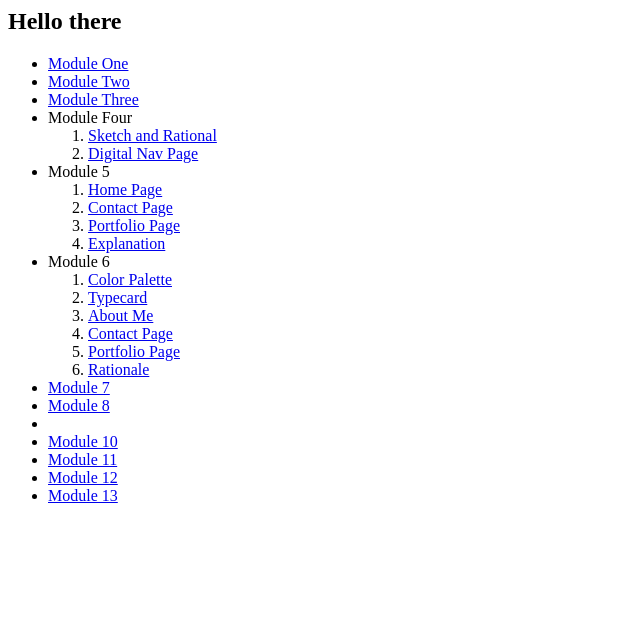
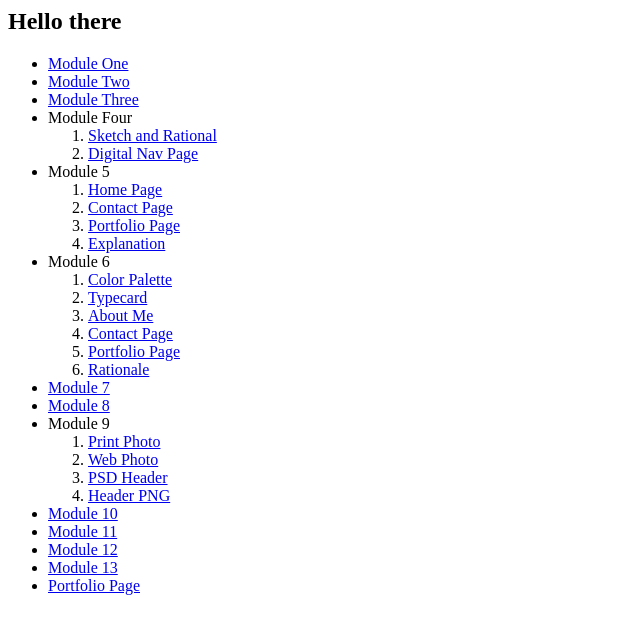
Before and after one commit to Goolsbym/Root, a plain HTML site: page index.html in a window 1280 px wide. Shown: the whole page, without its empty margins (0-640 px from the left). Drawn offline with Linux system fonts and the light colour scheme.

Commit message:
Update index.html

```diff
--- a/index.html
+++ b/index.html
@@ -31,12 +31,19 @@
 
                <li><a href="http://goolsbym.github.io/Root/designdocrevision.pdf">Module 7</a></li>
                 <li><a href="http://goolsbym.github.io/Root/Module%208.pdf">Module 8</a></li>
-                <li></li>
+                <li> Module 9
+                   <ol>
+                      <li><a href="http://goolsbym.github.io/Root/Module9/matt.jpg">Print Photo</a></li>
+                      <li><a href="http://goolsbym.github.io/Root/Module6/mattweb.gif">Web Photo</a></li>
+                      <li><a href="http://goolsbym.github.io/Root/Module6/psdheader.psd">PSD Header</a></li>
+                      <li><a href="http://goolsbym.github.io/Root/Module6/psdheader.png">Header PNG</a></li>
+                   </ol>
+                </li>
                 <li><a href="http://goolsbym.github.io/Root/module10.html">Module 10</a></li>
                 <li><a href="http://goolsbym.github.io/Root/module11.html">Module 11</a></li>
                 <li><a href="https://wra210msu.wordpress.com/wp-admin/post.php?post=422&action=edit&message=6&postpost=v2">Module 12</a></li>
                 <li><a href="http://www.codecademy.com/goolsbym">Module 13</a></li>
-
+                <li><a href="http://goolsbym.github.io/Port/portfoliohome">Portfolio Page</a></li>
                       </ol>
    </ul>
 </body>
```
